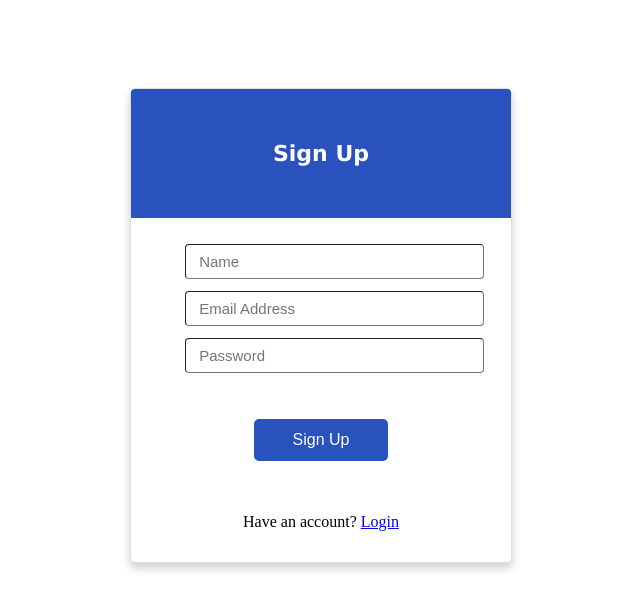
After one commit to kennjr/Pitch, a Flask app: page /signup in a window 1280 px wide. The commit adds this page. Shown: the top 610 px of the page, without its empty margins (319-959 px from the left). Run offline with Flask 2, Linux system fonts and the light colour scheme.

Commit message:
Added 2 form files: login and signup to the templates folder and styled both of them

```diff
--- a/app/main/views.py
+++ b/app/main/views.py
@@ -28,3 +28,13 @@ def new_pitch():
         return redirect(url_for('main.index'))
     else:
         return render_template('forms/new_pitch.html')
+
+
+@main.route('/signup')
+def signup():
+    return render_template('forms/signup.html')
+
+
+@main.route('/login')
+def login():
+    return render_template('forms/login.html')
--- a/app/static/css/forms_styles.css
+++ b/app/static/css/forms_styles.css
@@ -49,7 +49,7 @@
     justify-content: center;
     font-family: var(--basic-font);
     background-color: var(--accent-color);
-    font-size: 20px;
+    font-size: 22px;
     overflow: auto;
     color: #fff;
     padding: 30px;
@@ -126,3 +126,22 @@
     outline: none;
     resize: vertical;
 }
+
+input:focus{
+    outline: none;
+    resize: vertical;
+}
+
+.input_container{
+    width: 80%;
+    align-self: center;
+}
+
+.input_container > input{
+    width: 100%;
+    padding: 1vh 1vw;
+    margin: 0.75vh 0;
+    border-width: 1px;
+    border-radius: 4px;
+    font-size: 15px;
+}
--- /dev/null
+++ b/app/templates/forms/signup.html
@@ -0,0 +1,39 @@
+<!DOCTYPE html>
+<html lang="en">
+<head>
+    <meta charset="UTF-8">
+    <title>SignUp</title>
+</head>
+<body>
+
+        {% block stylesheet %}
+            <link rel="stylesheet" type="text/css"  href="{{ url_for('static', filename='css/forms_styles.css') }}"/>
+        {% endblock stylesheet %}
+        <div class="container">
+            <div class="form_header">
+                <p>Sign Up</p>
+            </div>
+            <div class="form_body">
+                <form class="the_form">
+                    <div class="input_container">
+                        <input type="text" placeholder="Name" name="name">
+                    </div>
+                    <div class="input_container">
+                        <input type="email" placeholder="Email Address" name="email_address">
+                    </div>
+                    <div class="input_container">
+                        <input type="password" placeholder="Password" name="password">
+                    </div>
+
+                    <input type="submit" value="Sign Up" class="submit_btn">
+                </form>
+            </div>
+            <div class="form_footer">
+                <p>Have an account? <a href="{{ url_for('main.login') }}">Login</a></p>
+            </div>
+        </div>
+
+
+
+</body>
+</html>
```
Also changed, not shown: app/templates/forms/login.html (added, +34 -0 lines).
